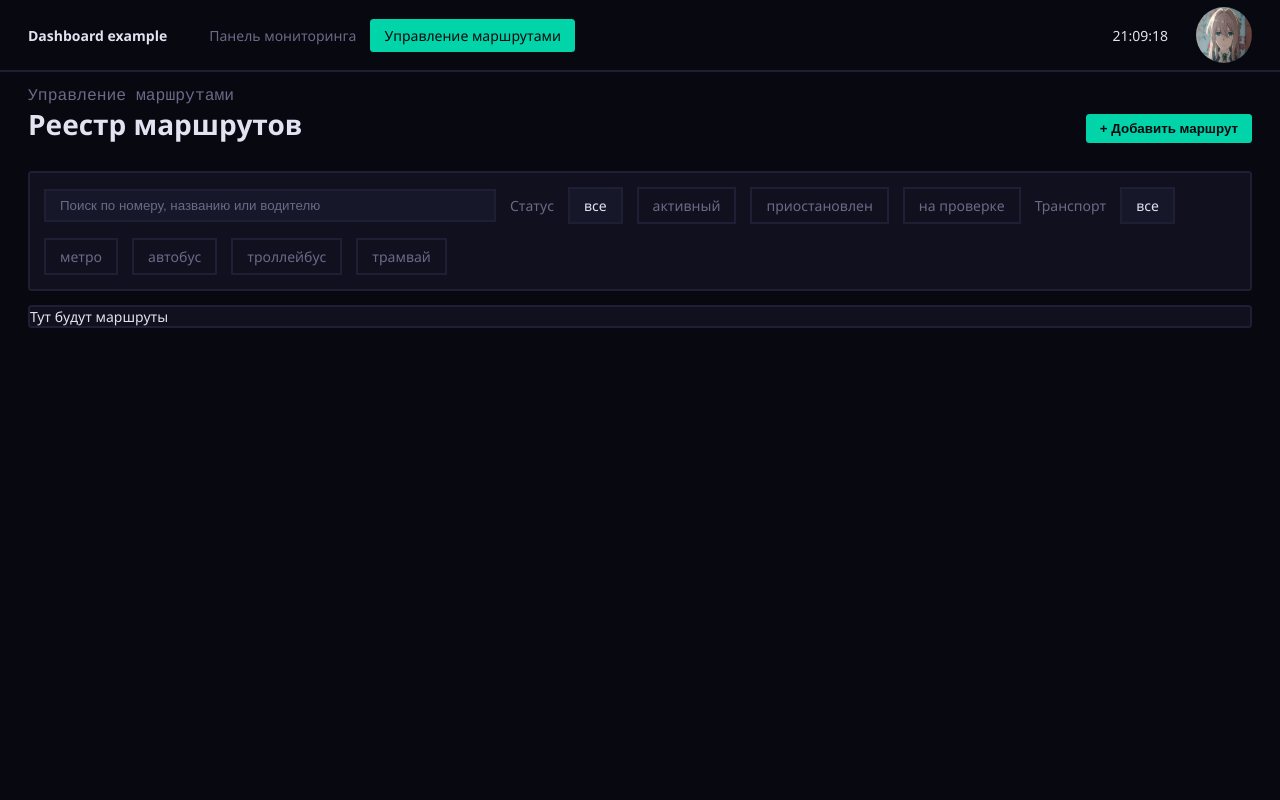
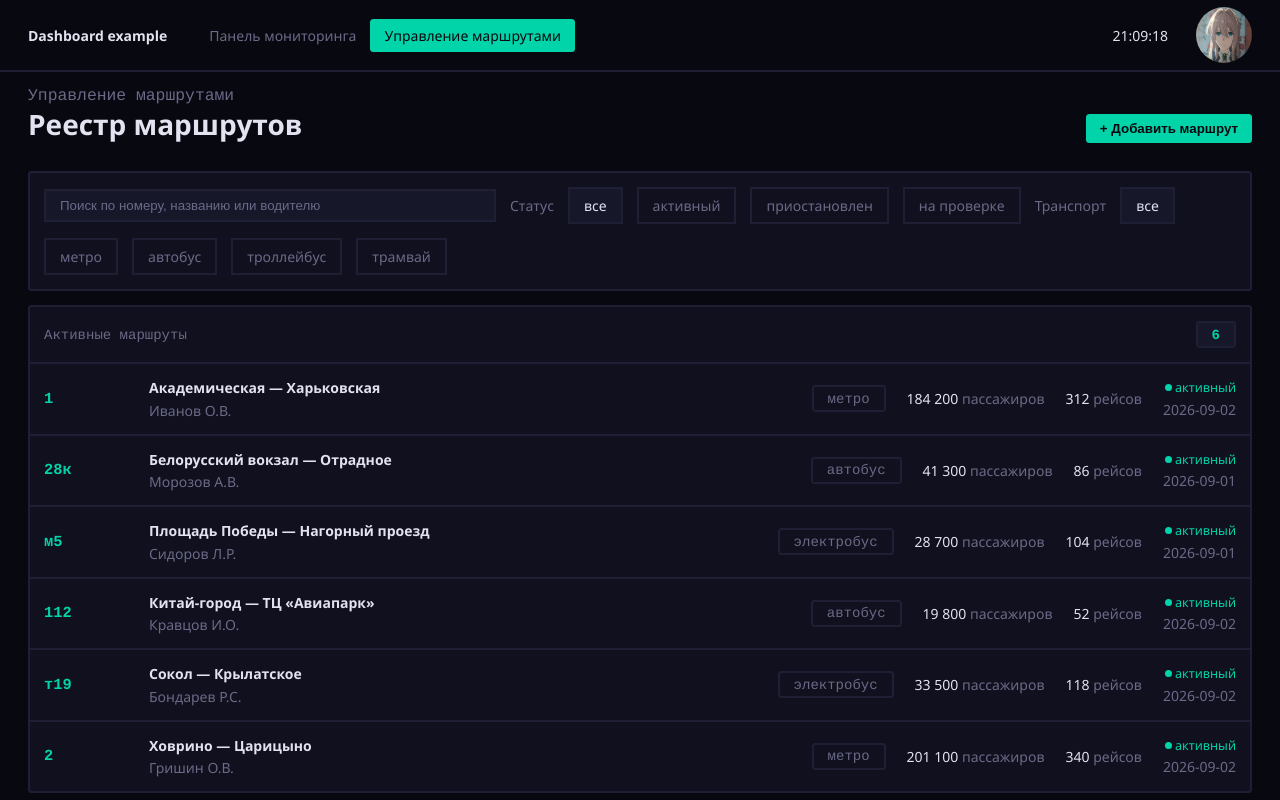
Before and after one commit to otiosumax/dashboard-example, a React (Vite) app: page /data in a window 1280 px wide. Built offline with nearby package versions, Linux system fonts and the light colour scheme.

Commit message:
added routes list

```diff
--- a/src/data/dataControlData.json
+++ b/src/data/dataControlData.json
@@ -1,7 +1,7 @@
 [
   {
     "id": 1,
-    "number": "Сокольническая линия",
+    "number": "1",
     "name": "Академическая — Харьковская",
     "driver": "Иванов О.В.",
     "mode": "метро",
@@ -12,7 +12,7 @@
   },
   {
     "id": 2,
-    "number": "Арбатско-Покровская линия",
+    "number": "3",
     "name": "Строгино — Борисово",
     "driver": "Ковалев В.П.",
     "mode": "метро",
@@ -89,7 +89,7 @@
   },
   {
     "id": 9,
-    "number": "Замоскворецкая линия",
+    "number": "2",
     "name": "Ховрино — Царицыно",
     "driver": "Гришин О.В.",
     "mode": "метро",
--- /dev/null
+++ b/src/pages/dataControl/DartaControlPathLine.tsx
@@ -0,0 +1,30 @@
+import type { RouteInfo } from "./DataControlPaths";
+
+export default function DataControlPathLine({ route }: { route: RouteInfo }) {
+  return (
+    <div className="route-line border-t">
+      <p className="route-line-number font-mono">{route.number}</p>
+      <div className="route-line-route">
+        <p className="bold">{route.name}</p>
+        <p className="text-muted">{route.driver}</p>
+      </div>
+      <span className="route-line-mode">{route.mode}</span>
+      <div className="route-line-stats">
+        <p>
+          {route.passengers.toLocaleString("ru-RU")}{" "}
+          <span className="text-muted">пассажиров</span>
+        </p>
+        <p>
+          {route.departures} <span className="text-muted">рейсов</span>
+        </p>
+      </div>
+      <div className="route-line-meta">
+        <span className="route-line-status">
+          <span className="status-dot" />
+          {route.status}
+        </span>
+        <p className="text-muted">{route.updated}</p>
+      </div>
+    </div>
+  );
+}
--- /dev/null
+++ b/src/pages/dataControl/DataControlPaths.tsx
@@ -0,0 +1,34 @@
+import routes from "../../data/dataControlData.json";
+import DataControlPathLine from "./DartaControlPathLine";
+
+export type RouteInfo = {
+  id: number;
+  number: string;
+  name: string;
+  driver: string;
+  mode: string;
+  status: string;
+  passengers: number;
+  departures: number;
+  updated: string;
+};
+
+function DataControlPaths() {
+  const activeRoutes = (routes as RouteInfo[]).filter(
+    (route) => route.status === "активный",
+  );
+
+  return (
+    <section className="active-routes">
+      <div className="active-routes-header">
+        <p className="text-muted font-mono">Активные маршруты</p>
+        <span className="active-routes-count">{activeRoutes.length}</span>
+      </div>
+      {activeRoutes.map((route) => (
+        <DataControlPathLine key={route.id} route={route} />
+      ))}
+    </section>
+  );
+}
+
+export default DataControlPaths;
--- a/src/pages/dataControl/DataControlView.css
+++ b/src/pages/dataControl/DataControlView.css
@@ -33,4 +33,83 @@
       color: var(--foreground);
     }
   }
+
+  .active-routes {
+    .active-routes-header {
+      display: flex;
+      justify-content: space-between;
+      align-items: center;
+
+      padding: var(--padding-w);
+    }
+
+    .active-routes-count {
+      font-family: var(--font-mono);
+      font-weight: bold;
+      color: var(--accent);
+
+      background-color: var(--secondary);
+      border: var(--border-width) solid var(--border);
+      border-radius: var(--radius);
+      padding: calc(var(--padding-h) * 0.5) var(--padding-w);
+    }
+
+    .route-line {
+      display: grid;
+      grid-template-columns: 6rem minmax(12rem, 1fr) auto auto auto;
+      align-items: center;
+      gap: 1.5rem;
+
+      padding: var(--padding-w);
+
+      .route-line-number {
+        color: var(--accent);
+        font-weight: bold;
+        font-size: 1.1rem;
+      }
+
+      .route-line-route {
+        display: flex;
+        flex-direction: column;
+        gap: calc(var(--padding-h) * 0.5);
+      }
+
+      .route-line-mode {
+        font-family: var(--font-mono);
+        color: var(--muted-foreground);
+
+        border: var(--border-width) solid var(--border);
+        border-radius: var(--radius);
+        padding: calc(var(--padding-h) * 0.5) var(--padding-w);
+      }
+
+      .route-line-stats {
+        display: flex;
+        gap: 1.5rem;
+      }
+
+      .route-line-meta {
+        display: flex;
+        flex-direction: column;
+        align-items: flex-end;
+        gap: calc(var(--padding-h) * 0.5);
+      }
+
+      .route-line-status {
+        display: flex;
+        align-items: center;
+        gap: calc(var(--padding-h) * 0.5);
+
+        color: var(--accent);
+        font-size: 0.9rem;
+      }
+
+      .status-dot {
+        width: 0.5rem;
+        height: 0.5rem;
+        border-radius: 50%;
+        background-color: var(--accent);
+      }
+    }
+  }
 }
--- a/src/pages/dataControl/DataControlView.tsx
+++ b/src/pages/dataControl/DataControlView.tsx
@@ -2,6 +2,7 @@ import "./DataControlView.css";
 
 import Card from "../../shared/statisticsCard/Card";
 import { useState, type ReactNode } from "react";
+import DataControlPaths from "./DataControlPaths";
 
 function DataControlView() {
   const statusFilters = ["все", "активный", "приостановлен", "на проверке"];
@@ -66,9 +67,7 @@ function DataControlView() {
           ))}
         </div>
       </Card>
-      <section>
-        Тут будут маршруты
-      </section>
+      <DataControlPaths />
     </div>
   );
 }
```
